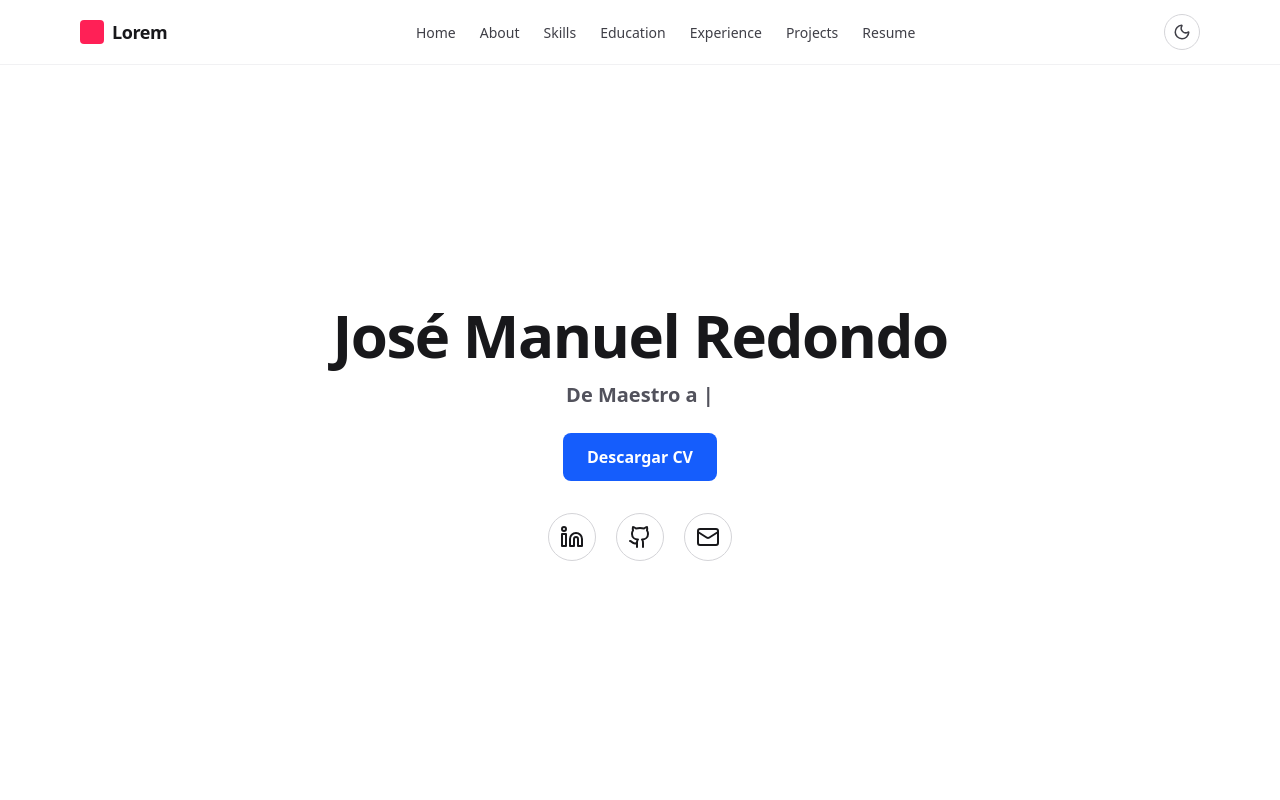
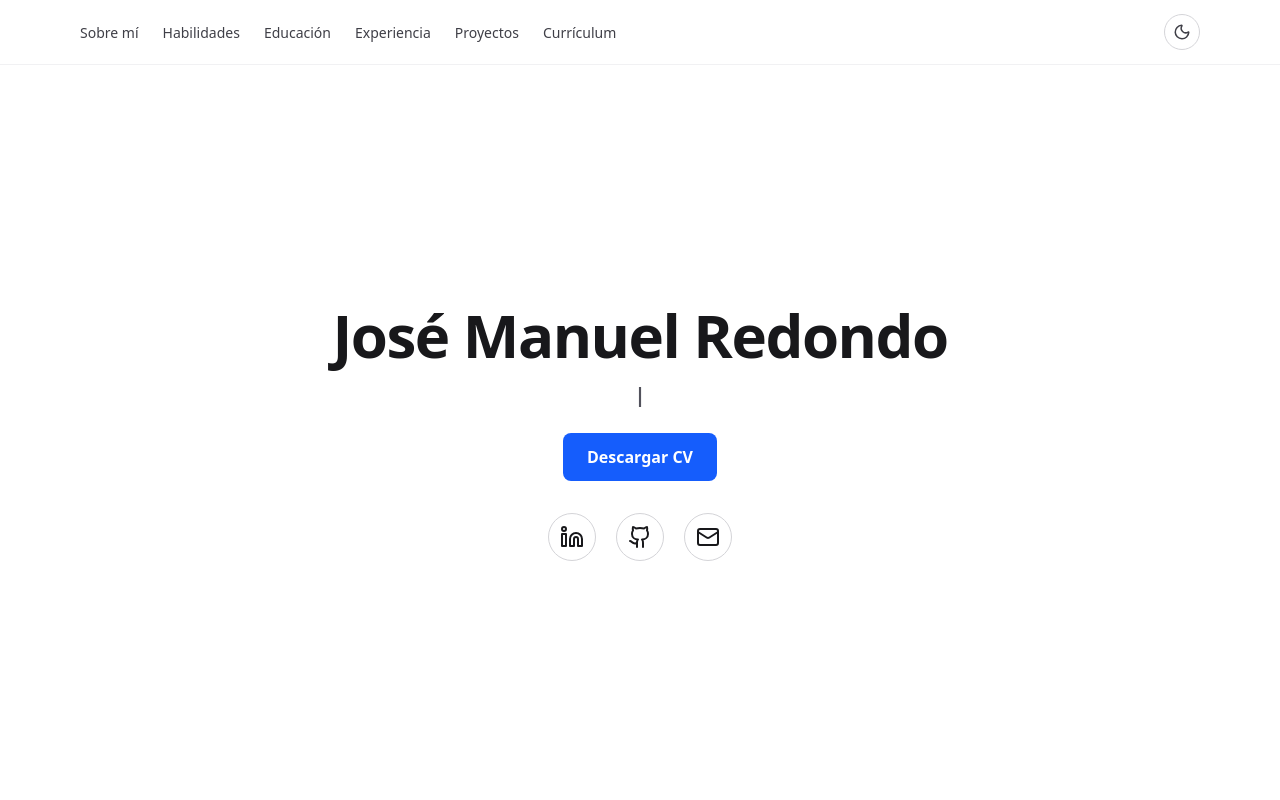
Before and after one commit to zemanue/my-dev-portfolio, a React (Vite) app: page / in a window 1280 px wide. Shown: the top 800 px of the page. Built offline with nearby package versions, Linux system fonts and the light colour scheme.

Commit message:
Add section placeholders and active nav highlighting
Added placeholder sections for Skills, Education, and Experience in App.jsx. Updated Navbar to use Spanish labels, highlight the active section based on scroll position using Intersection Observer, and improved theme toggle button transitions.

```diff
--- a/src/App.jsx
+++ b/src/App.jsx
@@ -23,10 +23,13 @@
   const toggleTheme = () => setTheme((t) => (t === "dark" ? "light" : "dark"));
 
   return (
-    <div className="min-h-screen bg-white text-zinc-900 dark:bg-zinc-900 dark:text-zinc-100 transition-colors">
+    <div className="min-h-screen bg-white text-zinc-900 dark:bg-zinc-900 dark:text-zinc-100 transition-colors duration-500 ease-in-out">
       <Navbar theme={theme} onToggleTheme={toggleTheme} />
       <main>
         <Hero />
+        <section id="skills" className="h-screen bg-gray-100 dark:bg-zinc-800"></section>
+        <section id="education" className="h-screen bg-gray-200 dark:bg-zinc-700"></section>
+        <section id="experience" className="h-screen bg-gray-300 dark:bg-zinc-600"></section>
       </main>
     </div>
   );
--- a/src/components/Navbar.jsx
+++ b/src/components/Navbar.jsx
@@ -1,35 +1,57 @@
-import { useState } from "react";
+import { useState, useEffect } from "react";
 import { Menu, X, Moon, Sun } from "lucide-react";
 
 const links = [
-    { label: "Home", href: "#home" },
-    { label: "About", href: "#about" },
-    { label: "Skills", href: "#skills" },
-    { label: "Education", href: "#education" },
-    { label: "Experience", href: "#experience" },
-    { label: "Projects", href: "#projects" },
-    { label: "Resume", href: "#resume" },
+    { label: "Sobre mí", href: "#about" },
+    { label: "Habilidades", href: "#skills" },
+    { label: "Educación", href: "#education" },
+    { label: "Experiencia", href: "#experience" },
+    { label: "Proyectos", href: "#projects" },
+    { label: "Currículum", href: "#resume" },
 ];
 
 export default function Navbar({ theme, onToggleTheme }) {
     const [open, setOpen] = useState(false);
+    const [active, setActive] = useState(links[0].href.replace("#", ""));
+
+    // Detectar sección activa con Intersection Observer
+    useEffect(() => {
+        const sections = document.querySelectorAll("section[id]");
+        const observer = new IntersectionObserver(
+            (entries) => {
+                entries.forEach((entry) => {
+                    if (entry.isIntersecting) {
+                        setActive(entry.target.id);
+                    }
+                });
+            },
+            { rootMargin: "-50% 0px -50% 0px" }
+        );
+
+        sections.forEach((sec) => observer.observe(sec));
+
+        return () => sections.forEach((sec) => observer.unobserve(sec));
+    }, []);
 
     return (
         <header className="sticky top-0 z-50 border-b border-zinc-200/50 dark:border-zinc-800/60 backdrop-blur supports-[backdrop-filter]:bg-white/70 supports-[backdrop-filter]:dark:bg-zinc-900/70">
             <nav className="mx-auto flex h-16 max-w-6xl items-center justify-between px-4">
-                {/* Logo (placeholder) */}
-                <a href="#" className="flex items-center gap-2">
+                {/* Logo */}
+                {/* <a href="#" className="flex items-center gap-2">
                     <span className="inline-block h-6 w-6 rounded-sm bg-rose-500" />
                     <span className="text-lg font-semibold tracking-tight">Lorem</span>
-                </a>
+                </a> */}
 
-                {/* Links (desktop) */}
+                {/* Links desktop */}
                 <ul className="hidden items-center gap-6 md:flex">
                     {links.map((l) => (
                         <li key={l.href}>
                             <a
                                 href={l.href}
-                                className="text-sm font-medium text-zinc-700 hover:text-zinc-900 dark:text-zinc-300 dark:hover:text-white transition-colors"
+                                className={`text-sm font-medium transition-colors ${active === l.href.replace("#", "")
+                                    ? "text-blue-600 dark:text-blue-400"
+                                    : "text-zinc-700 hover:text-zinc-900 dark:text-zinc-300 dark:hover:text-white"
+                                    }`}
                             >
                                 {l.label}
                             </a>
@@ -37,12 +59,13 @@
                     ))}
                 </ul>
 
+                {/* Botones */}
                 <div className="flex items-center gap-2">
                     {/* Toggle tema */}
                     <button
                         onClick={onToggleTheme}
                         aria-label="Cambiar tema"
-                        className="inline-flex items-center justify-center rounded-full border border-zinc-300 bg-white p-2 text-zinc-700 hover:bg-zinc-100 dark:border-zinc-700 dark:bg-zinc-800 dark:text-zinc-200 dark:hover:bg-zinc-700 transition"
+                        className="inline-flex items-center justify-center rounded-full border border-zinc-300 bg-white p-2 text-zinc-700 hover:bg-zinc-100 dark:border-zinc-700 dark:bg-zinc-800 dark:text-zinc-200 dark:hover:bg-zinc-700 transition-colors duration-500"
                     >
                         {theme === "dark" ? <Sun size={18} /> : <Moon size={18} />}
                     </button>
@@ -67,7 +90,10 @@
                             <li key={l.href}>
                                 <a
                                     href={l.href}
-                                    className="block rounded-md px-3 py-2 text-sm font-medium hover:bg-zinc-100 dark:hover:bg-zinc-800"
+                                    className={`block rounded-md px-3 py-2 text-sm font-medium ${active === l.href.replace("#", "")
+                                        ? "bg-blue-600 text-white"
+                                        : "hover:bg-zinc-100 dark:hover:bg-zinc-800"
+                                        }`}
                                     onClick={() => setOpen(false)}
                                 >
                                     {l.label}
```
